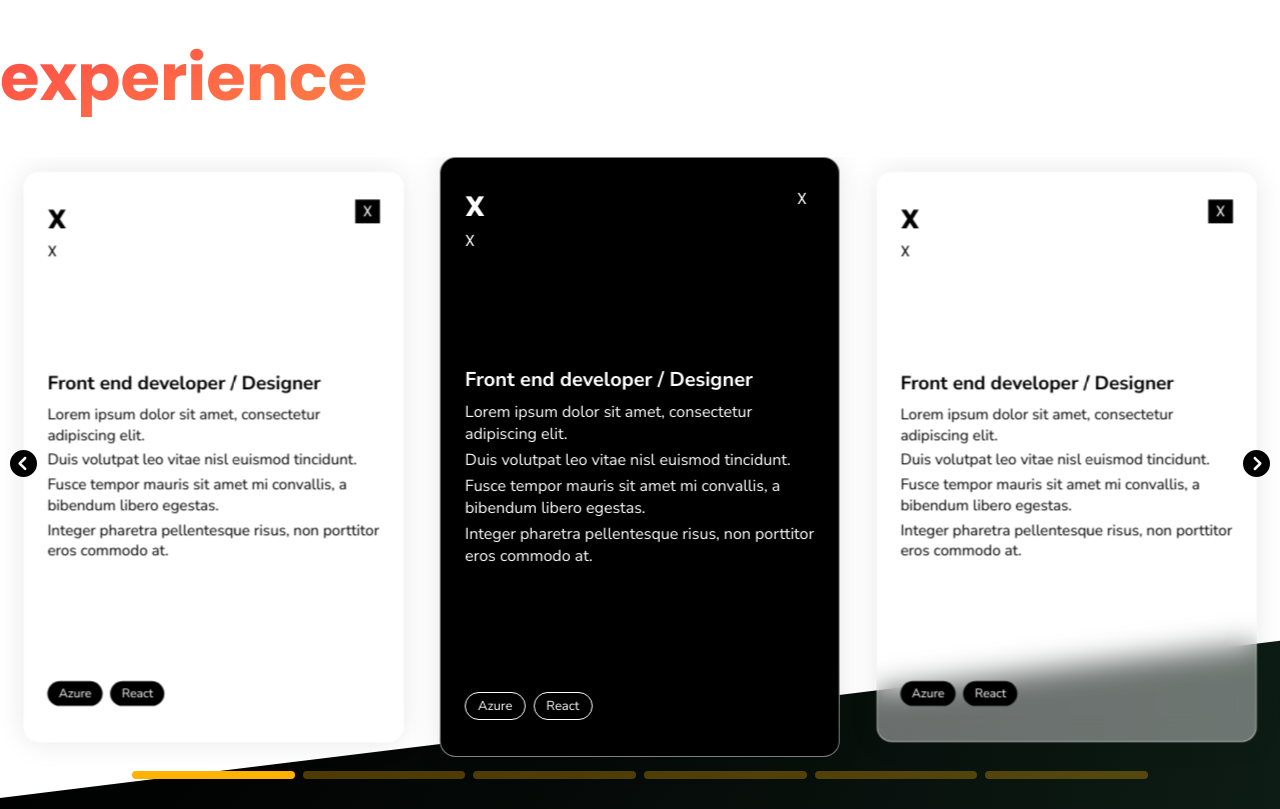
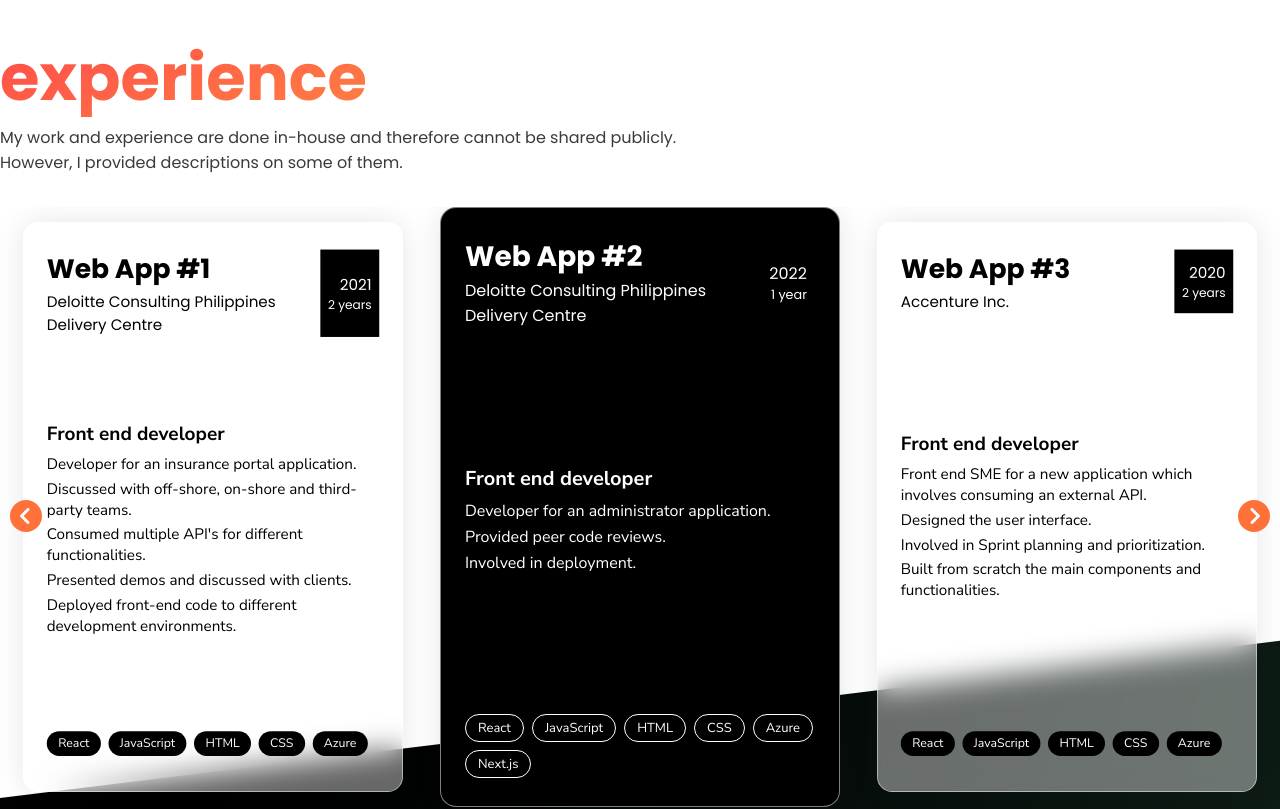
Before and after one commit to benjdg16/portfolio, a React (Create React App) app: page / in a window 1280 px wide. Shown: the part 802-1611 px from the top of the page. Built offline with nearby package versions, Linux system fonts and the light colour scheme.

Commit message:
[feat] Section 2 copy

```diff
--- a/src/components/Card/Card.css
+++ b/src/components/Card/Card.css
@@ -2,6 +2,7 @@
   box-sizing: border-box;
   position: relative;
   display: block;
+  height: 100%;
   /* width: 400px; */
   background-color: rgba(255, 255, 255, 0.4);
   box-shadow: 0px 0 31px 0px rgb(0 0 0 / 10%);
--- a/src/components/Card/Card.tsx
+++ b/src/components/Card/Card.tsx
@@ -63,7 +63,7 @@ const Card = ({
       </div>
       <div className="card-footer">
         {chips.map((chip, index) => (
-          <Chip type={chip} />
+          <Chip key={index} type={chip} />
         ))}
         {/* <Chip />
         <Chip />
--- a/src/constants/index.ts
+++ b/src/constants/index.ts
@@ -52,6 +52,26 @@ const TOOLS: { [key: string]: TTool } = {
     key: "jquery",
     value: "jQuery",
   },
+  GSAP: {
+    key: "gsap",
+    value: "GSAP",
+  },
+  BLUE_PRISM: {
+    key: "bluePrism",
+    value: "Blue Prism",
+  },
+  WORDPRESS: {
+    key: "wordpress",
+    value: "WordPress",
+  },
+  ASP: {
+    key: "asp",
+    value: "ASP.NET",
+  },
+  ANGULARJS: {
+    key: "angularjs",
+    value: "AngularJS",
+  },
 };
 
 export { TOOLS };
--- a/src/data/index.ts
+++ b/src/data/index.ts
@@ -1,20 +1,168 @@
 import { ICard } from "../components/Card/Card";
 import { TOOLS } from "../constants";
 
-const cardData: Array<ICard> | Array<undefined> = [
+const cardData: Array<ICard> = [
   {
-    application: "X",
-    company: "X",
-    date: "X",
+    application: "Web App #1",
+    company: "Deloitte Consulting Philippines Delivery Centre",
+    date: "2021",
+    duration: "2 years",
+    titles: ["Front end developer"],
+    description: [
+      "Developer for an insurance portal application.",
+      "Discussed with off-shore, on-shore and third-party teams.",
+      "Consumed multiple API's for different functionalities.",
+      "Presented demos and discussed with clients.",
+      "Deployed front-end code to different development environments.",
+    ],
+    chips: [TOOLS.REACT, TOOLS.JS, TOOLS.HTML, TOOLS.CSS, TOOLS.AZURE],
+  },
+  {
+    application: "Web App #2",
+    company: "Deloitte Consulting Philippines Delivery Centre",
+    date: "2022",
     duration: "1 year",
-    titles: ["Front end developer / Designer"],
+    titles: ["Front end developer"],
     description: [
-      "Lorem ipsum dolor sit amet, consectetur adipiscing elit.",
-      "Duis volutpat leo vitae nisl euismod tincidunt.",
-      "Fusce tempor mauris sit amet mi convallis, a bibendum libero egestas.",
-      "Integer pharetra pellentesque risus, non porttitor eros commodo at.",
+      "Developer for an administrator application.",
+      "Provided peer code reviews.",
+      "Involved in deployment.",
     ],
-    chips: [TOOLS.AZURE, TOOLS.REACT],
+    chips: [
+      TOOLS.REACT,
+      TOOLS.JS,
+      TOOLS.HTML,
+      TOOLS.CSS,
+      TOOLS.AZURE,
+      TOOLS.NEXT,
+    ],
+  },
+  {
+    application: "Web App #3",
+    company: "Accenture Inc.",
+    date: "2020",
+    duration: "2 years",
+    titles: ["Front end developer"],
+    description: [
+      "Front end SME for a new application which involves consuming an external API.",
+      "Designed the user interface.",
+      "Involved in Sprint planning and prioritization.",
+      "Built from scratch the main components and functionalities.",
+    ],
+    chips: [TOOLS.REACT, TOOLS.JS, TOOLS.HTML, TOOLS.CSS, TOOLS.AZURE],
+  },
+  {
+    application: "Web App #4",
+    company: "Accenture Inc.",
+    date: "2020",
+    duration: "1 year",
+    titles: ["Front end developer"],
+    description: [
+      "Developer for a CMS showcase application.",
+      "Responsible for configuring reusable components which are not present in Wordpress modules",
+      "Developed pixel-perfect animations.",
+    ],
+    chips: [
+      TOOLS.JQUERY,
+      TOOLS.GSAP,
+      TOOLS.WORDPRESS,
+      TOOLS.JS,
+      TOOLS.HTML,
+      TOOLS.CSS,
+    ],
+  },
+  {
+    application: "Web App #5",
+    company: "Accenture Inc.",
+    date: "2018",
+    duration: "3 years",
+    titles: ["Front end developer"],
+    description: [
+      "Developer for an internal collaborating application which involved real-time interactions using Firebase.",
+      "Responsible for completing stories and functionalities.",
+      "Involved in improvements and innovation.",
+    ],
+    chips: [TOOLS.JQUERY, TOOLS.JS, TOOLS.HTML, TOOLS.CSS],
+  },
+  {
+    application: "Web App #6",
+    company: "Accenture Inc.",
+    date: "2018",
+    duration: "3 years",
+    titles: ["Full-stack developer"],
+    description: [
+      `Developer for an internal "social networking" application for connecting with other employees.`,
+      `Developed components involving frontend and backend.`,
+      `Also involved in accessibility, bug fixes and change requests.`,
+      `Provided demo after every sprint.`,
+    ],
+    chips: [
+      TOOLS.REACT,
+      TOOLS.JS,
+      TOOLS.ASP,
+      TOOLS.HTML,
+      TOOLS.CSS,
+      TOOLS.JQUERY,
+      TOOLS.SQL,
+    ],
+  },
+  {
+    application: "Web App #7",
+    company: "Accenture Inc.",
+    date: "2018",
+    duration: "3 years",
+    titles: ["Full-stack developer"],
+    description: [
+      `Developer for an internal "social networking" application which involves interacting and sharing with other employees.`,
+      `Developed components involving front end and backend.`,
+      `Also involved in accessibility, bug fixes and change requests.`,
+      `Provided demo after every sprint.`,
+    ],
+    chips: [
+      TOOLS.JQUERY,
+      TOOLS.JS,
+      TOOLS.ASP,
+      TOOLS.HTML,
+      TOOLS.CSS,
+      TOOLS.SQL,
+    ],
+  },
+  {
+    application: "Mobile App #1",
+    company: "Accenture Inc.",
+    date: "2019",
+    duration: "1 year",
+    titles: ["Full-stack developer"],
+    description: [
+      `Developer for the hybrid mobile version of "Web Application #7".`,
+      `Developed components involving front end and backend.`,
+      `Trained as SME for this application.`,
+      `Fixed high-priority bugs and took upon high-priority stories.`,
+      `Involved in deployment.`,
+    ],
+    chips: [TOOLS.VUE, TOOLS.CORDOVA],
+  },
+  {
+    application: "Mobile App #2",
+    company: "Accenture Inc.",
+    date: "2019",
+    duration: "< 3 months",
+    titles: ["Full-stack developer"],
+    description: [
+      `Developer for the Hybrid mobile version of "Web Application #6".`,
+      `Developed components involving front end and backend.`,
+      `Involved in deployment.`,
+    ],
+    chips: [TOOLS.ANGULARJS, TOOLS.IONIC],
+  },
+  {
+    application: "Automation",
+    company: "Accenture Inc.",
+    date: "2018",
+    duration: "1 month",
+    titles: ["Associate Software Engineer"],
+    description: [`Created surface automation for >3 tasks using Blue Prism.`],
+    chips: [TOOLS.BLUE_PRISM],
   },
 ];
 
--- a/src/sections/Experience/Experience.css
+++ b/src/sections/Experience/Experience.css
@@ -38,6 +38,11 @@ section#experience {
   font-size: 2.5rem;
 }
 
+.experience-subtitle p {
+  margin: 0;
+  color: #3a3a3a;
+}
+
 .experience-card {
   height: 100vh;
 }
--- a/src/sections/Experience/Experience.tsx
+++ b/src/sections/Experience/Experience.tsx
@@ -12,9 +12,19 @@ import {
 import "react-vertical-timeline-component/style.min.css";
 import { FaBriefcase, FaSchool, FaStar } from "react-icons/fa";
 
+import { FontAwesomeIcon } from "@fortawesome/react-fontawesome";
+import { IconProp } from "@fortawesome/fontawesome-svg-core";
+import {
+  faAngleLeft,
+  faAngleRight,
+  faCircleChevronLeft,
+  faCircleChevronRight,
+} from "@fortawesome/free-solid-svg-icons";
+
 import { Swiper, SwiperSlide } from "swiper/react";
 import { EffectCoverflow } from "swiper";
 import "swiper/css";
+import "swiper/css/autoplay";
 import "swiper/css/free-mode";
 import "swiper/css/pagination";
 import "swiper/css/navigation";
@@ -27,6 +37,7 @@ import { ICard } from "../../components/Card/Card";
 
 import SwiperCore, {
   A11y,
+  Autoplay,
   Mousewheel,
   Pagination,
   Scrollbar,
@@ -36,6 +47,7 @@ import SwiperCore, {
 } from "swiper";
 
 import Card from "../../components/Card";
+import { cardData } from "../../data";
 
 import "./Experience.css";
 
@@ -83,8 +95,17 @@ const Experience = forwardRef<TExperienceHandler, TProps>((props, ref) => {
     <section id="experience" ref={experienceRef}>
       {/* <Card /> */}
       <div className="experience-container">
-        <div className="experience-title">
-          <h1>experience</h1>
+        <div className="experience-text">
+          <div className="experience-title">
+            <h1>experience</h1>
+          </div>
+          <div className="experience-subtitle">
+            <p>
+              My work and experience are done in-house and therefore cannot be
+              shared publicly.
+            </p>
+            <p>However, I provided descriptions on some of them.</p>
+          </div>
         </div>
         {/* <Card /> */}
         <div className="swiper-flex-container">
@@ -94,6 +115,7 @@ const Experience = forwardRef<TExperienceHandler, TProps>((props, ref) => {
               // modules={[EffectCoverflow]}
               modules={[
                 A11y,
+                Autoplay,
                 // EffectCoverflow,
                 Mousewheel,
                 Pagination,
@@ -113,7 +135,10 @@ const Experience = forwardRef<TExperienceHandler, TProps>((props, ref) => {
               centeredSlides={true}
               slidesPerView={1}
               spaceBetween={0}
-              autoplay={true}
+              autoplay={{
+                delay: 3000,
+                pauseOnMouseEnter: true,
+              }}
               // coverflowEffect={{
               //   depth: 10,
               //   modifier: 1,
@@ -121,7 +146,10 @@ const Experience = forwardRef<TExperienceHandler, TProps>((props, ref) => {
               //   scale: 1,
               //   stretch: 0,
               // }}
-              navigation
+              navigation={{
+                nextEl: ".swiper-button-next",
+                prevEl: ".swiper-button-prev",
+              }}
               loop={true}
               // autoHeight={true}
               // onSlideChange={() => console.log("slide change")}
@@ -145,24 +173,21 @@ const Experience = forwardRef<TExperienceHandler, TProps>((props, ref) => {
                 },
               }}
             >
-              <SwiperSlide>
-                <Card {...cardArray[0]} />
-              </SwiperSlide>
-              <SwiperSlide>
-                <Card {...cardArray[0]} />
-              </SwiperSlide>
-              <SwiperSlide>
-                <Card {...cardArray[0]} />
-              </SwiperSlide>
-              <SwiperSlide>
-                <Card {...cardArray[0]} />
-              </SwiperSlide>
-              <SwiperSlide>
-                <Card {...cardArray[0]} />
-              </SwiperSlide>
-              <SwiperSlide>
-                <Card {...cardArray[0]} />
-              </SwiperSlide>
+              {cardData.map((data, index) => {
+                return (
+                  <SwiperSlide key={`swiper-slide-${index}`}>
+                    <Card {...data} />
+                  </SwiperSlide>
+                );
+              })}
+              <div className="slider-buttons">
+                <button className="swiper-button-prev">
+                  <FontAwesomeIcon icon={faCircleChevronLeft} />
+                </button>
+                <button className="swiper-button-next">
+                  <FontAwesomeIcon icon={faCircleChevronRight} />
+                </button>
+              </div>
             </Swiper>
           </div>
         </div>
--- a/src/sections/Home/Home.tsx
+++ b/src/sections/Home/Home.tsx
@@ -109,7 +109,7 @@ const Home = forwardRef<THomeRefHandler, TProps>((props, ref) => {
                   href={resumePDF}
                 >
                   <span style={{ marginRight: "8px" }}>Download resume</span>
-                  <FontAwesomeIcon icon={faCircleArrowDown as IconProp} />
+                  <FontAwesomeIcon icon={faCircleArrowDown} />
                 </a>
               </Button>
               <Button id="btn-new-tab">
@@ -119,9 +119,7 @@ const Home = forwardRef<THomeRefHandler, TProps>((props, ref) => {
                   rel="noreferrer"
                   href={resumePDF}
                 >
-                  <FontAwesomeIcon
-                    icon={faArrowUpRightFromSquare as IconProp}
-                  />
+                  <FontAwesomeIcon icon={faArrowUpRightFromSquare} />
                 </a>
               </Button>
             </div>
--- a/src/styles/swiper-custom.css
+++ b/src/styles/swiper-custom.css
@@ -64,6 +64,7 @@
 
 .swiper-slide {
   margin-bottom: 30px;
+  height: auto;
 }
 
 .swiper-slide .card {
@@ -125,26 +126,32 @@
 }
 
 .swiper-pagination-bullet-active {
-  background: #ffb200;
+  background: #ff7139;
   border-radius: 10px;
 }
 
-.swiper-button-prev {
-  background-image: url("../assets/circle-chevron-left-solid.svg");
-  background-size: contain;
-  background-repeat: no-repeat;
+.swiper-button-prev,
+.swiper-button-next {
+  height: 32px;
+  width: 32px;
+  padding: 0;
+  background-color: transparent;
+  border: 0;
 }
 
-.swiper-button-prev::after {
+.swiper-button-prev svg,
+.swiper-button-next svg {
+  height: 100%;
+  width: 100%;
+  color: #ff7139;
+}
+
+.swiper-button-prev::after,
+.swiper-button-next::after {
   display: none;
 }
 
-.swiper-button-next {
-  background-image: url("../assets/circle-chevron-right-solid.svg");
-  background-size: contain;
-  background-repeat: no-repeat;
+.swiper-button-prev:hover svg,
+.swiper-button-next:hover svg {
+  color: #ff4a4a;
 }
-
-.swiper-button-next::after {
-  display: none;
-}
```
Also changed, not shown: src/App.css (+51 -0 lines), src/App.tsx (+33 -2 lines), src/sections/Home/Home.css (+32 -36 lines).
